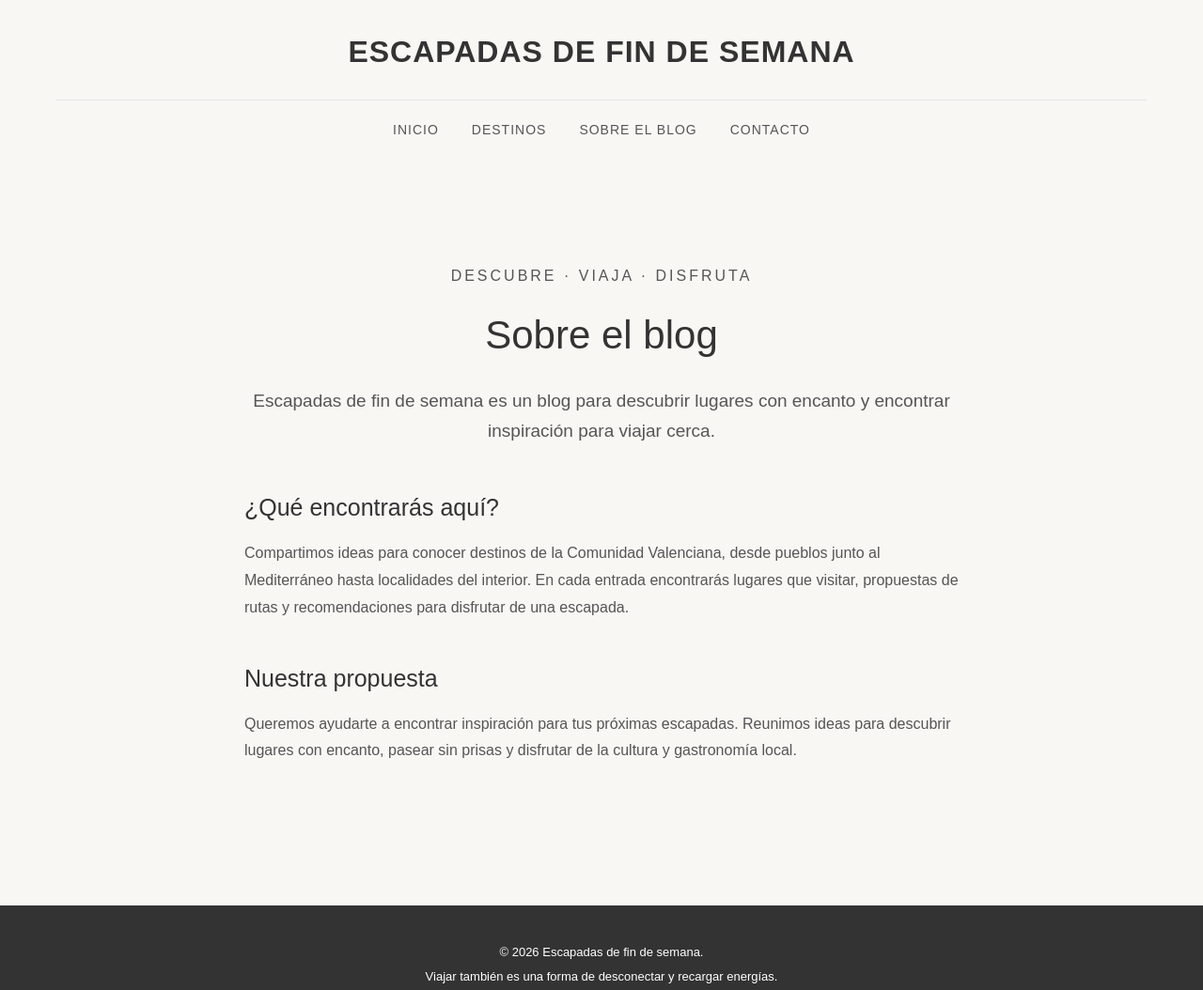
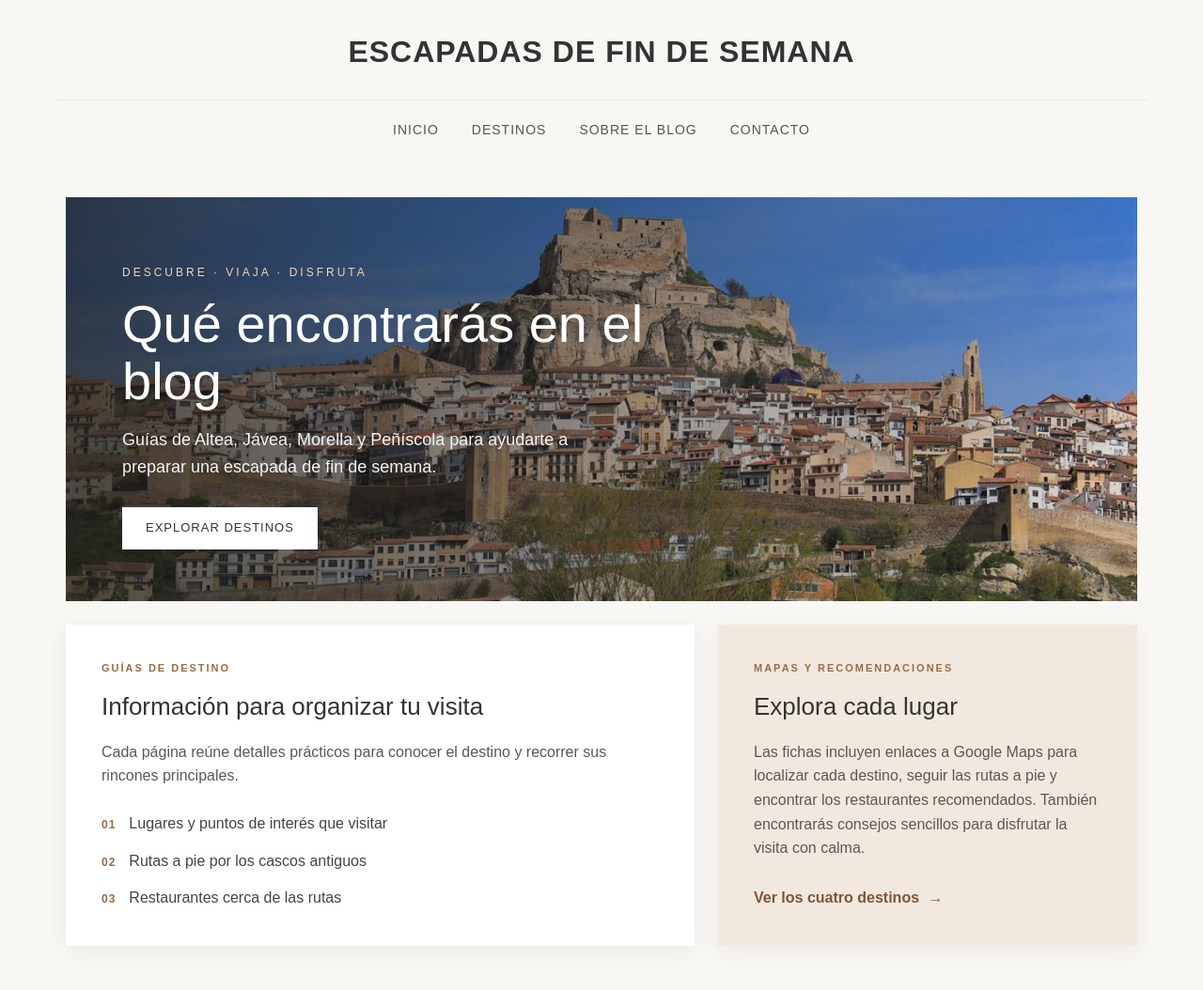
Before and after one commit to nereaBalibrea594/blog-escapadas, a plain HTML site: page info.html in a window 1280 px wide. Shown: the top 1054 px of the page at 94% size. Drawn offline with Linux system fonts and the light colour scheme.

Commit message:
Update about page to describe blog content

```diff
--- a/css/style.css
+++ b/css/style.css
@@ -538,3 +538,165 @@ footer p {
     font-size: 14px;
     padding: 10px 16px;
 }
+
+/* SOBRE EL BLOG */
+.sobre-pagina {
+    max-width: 1200px;
+    margin: 40px auto 100px;
+    padding: 0 30px;
+}
+
+.sobre-hero {
+    position: relative;
+    min-height: 430px;
+    display: flex;
+    align-items: flex-end;
+    overflow: hidden;
+    background-color: #51483e;
+}
+
+.sobre-hero > img {
+    position: absolute;
+    inset: 0;
+    width: 100%;
+    height: 100%;
+    object-fit: cover;
+}
+
+.sobre-hero::after {
+    content: "";
+    position: absolute;
+    inset: 0;
+    background: linear-gradient(90deg, rgba(28, 27, 24, 0.78), rgba(28, 27, 24, 0.12));
+}
+
+.sobre-hero-contenido {
+    position: relative;
+    z-index: 1;
+    max-width: 690px;
+    padding: 55px 60px;
+    color: #fff;
+}
+
+.sobre-hero-contenido .subtitle {
+    color: #f2d5b6;
+}
+
+.sobre-hero-contenido h2 {
+    margin-bottom: 18px;
+    font-size: clamp(36px, 5vw, 56px);
+    font-weight: 500;
+    line-height: 1.08;
+}
+
+.sobre-hero-contenido > p:not(.subtitle) {
+    max-width: 520px;
+    margin-bottom: 28px;
+    color: #f5f3ef;
+    font-size: 18px;
+}
+
+.sobre-bloques {
+    display: grid;
+    grid-template-columns: 1.2fr 0.8fr;
+    gap: 25px;
+    margin-top: 25px;
+}
+
+.sobre-card {
+    padding: 38px;
+    background-color: #fff;
+    box-shadow: 0 5px 22px rgba(55, 46, 35, 0.07);
+}
+
+.sobre-card-propuesta {
+    display: flex;
+    flex-direction: column;
+    align-items: flex-start;
+    background-color: #f1e9df;
+}
+
+.sobre-etiqueta {
+    margin-bottom: 12px;
+    color: #9a6b45;
+    font-size: 11px;
+    font-weight: 700;
+    letter-spacing: 2px;
+}
+
+.sobre-card h3 {
+    margin-bottom: 14px;
+    color: #333;
+    font-size: 26px;
+    font-weight: 500;
+}
+
+.sobre-card > p:not(.sobre-etiqueta) {
+    color: #5b5854;
+}
+
+.sobre-card ul {
+    display: grid;
+    gap: 14px;
+    margin-top: 25px;
+    list-style: none;
+}
+
+.sobre-card li {
+    display: flex;
+    align-items: baseline;
+    gap: 14px;
+    color: #444;
+}
+
+.sobre-card li span {
+    color: #9a6b45;
+    font-size: 12px;
+    font-weight: 700;
+    letter-spacing: 1px;
+}
+
+.sobre-enlace {
+    margin-top: auto;
+    padding-top: 24px;
+    color: #805536;
+    font-weight: 700;
+}
+
+.sobre-enlace span {
+    display: inline-block;
+    margin-left: 5px;
+    transition: transform 0.2s ease;
+}
+
+.sobre-enlace:hover span {
+    transform: translateX(4px);
+}
+
+@media (max-width: 700px) {
+    .sobre-pagina {
+        margin: 25px auto 70px;
+        padding: 0 18px;
+    }
+
+    .sobre-hero {
+        min-height: 440px;
+    }
+
+    .sobre-hero-contenido {
+        padding: 35px 26px;
+    }
+
+    .sobre-hero::after {
+        background: linear-gradient(0deg, rgba(28, 27, 24, 0.82), rgba(28, 27, 24, 0.08));
+    }
+
+    .sobre-bloques {
+        grid-template-columns: 1fr;
+        gap: 16px;
+    }
+
+    .sobre-card {
+        padding: 28px 24px;
+    }
+}
--- a/info.html
+++ b/info.html
@@ -20,30 +20,46 @@
     </header>
 
     <main>
-        <section class="entrada">
-            <div class="entrada-contenido">
+        <section class="sobre-pagina">
+            <div class="sobre-hero">
+                <img src="img/morella.jpeg" alt="Vista de Morella, uno de los destinos del blog">
+                <div class="sobre-hero-contenido">
                     <p class="subtitle">DESCUBRE · VIAJA · DISFRUTA</p>
-                <h2>Sobre el blog</h2>
-                <p class="intro">
-                    Escapadas de fin de semana es un blog para descubrir lugares
-                    con encanto y encontrar inspiración para viajar cerca.
+                    <h2>Qué encontrarás en el blog</h2>
+                    <p>
+                        Guías de Altea, Jávea, Morella y Peñíscola para ayudarte
+                        a preparar una escapada de fin de semana.
                     </p>
+                    <a href="destinos.html" class="button">Explorar destinos</a>
+                </div>
+            </div>
 
-                <h3>¿Qué encontrarás aquí?</h3>
+            <div class="sobre-bloques">
+                <article class="sobre-card sobre-card-destinos">
+                    <p class="sobre-etiqueta">GUÍAS DE DESTINO</p>
+                    <h3>Información para organizar tu visita</h3>
                     <p>
-                    Compartimos ideas para conocer destinos de la Comunidad
-                    Valenciana, desde pueblos junto al Mediterráneo hasta
-                    localidades del interior. En cada entrada encontrarás
-                    lugares que visitar, propuestas de rutas y recomendaciones
-                    para disfrutar de una escapada.
+                        Cada página reúne detalles prácticos para conocer el destino
+                        y recorrer sus rincones principales.
                     </p>
+                    <ul>
+                        <li><span>01</span> Lugares y puntos de interés que visitar</li>
+                        <li><span>02</span> Rutas a pie por los cascos antiguos</li>
+                        <li><span>03</span> Restaurantes cerca de las rutas</li>
+                    </ul>
+                </article>
 
-                <h3>Nuestra propuesta</h3>
+                <article class="sobre-card sobre-card-propuesta">
+                    <p class="sobre-etiqueta">MAPAS Y RECOMENDACIONES</p>
+                    <h3>Explora cada lugar</h3>
                     <p>
-                    Queremos ayudarte a encontrar inspiración para tus próximas escapadas.
-                    Reunimos ideas para descubrir lugares con encanto, pasear sin prisas
-                    y disfrutar de la cultura y gastronomía local.
+                        Las fichas incluyen enlaces a Google Maps para localizar
+                        cada destino, seguir las rutas a pie y encontrar los
+                        restaurantes recomendados. También encontrarás consejos
+                        sencillos para disfrutar la visita con calma.
                     </p>
+                    <a href="destinos.html" class="sobre-enlace">Ver los cuatro destinos <span>→</span></a>
+                </article>
             </div>
         </section>
     </main>
```
Lines whose indentation alone changed are shown as unchanged.
